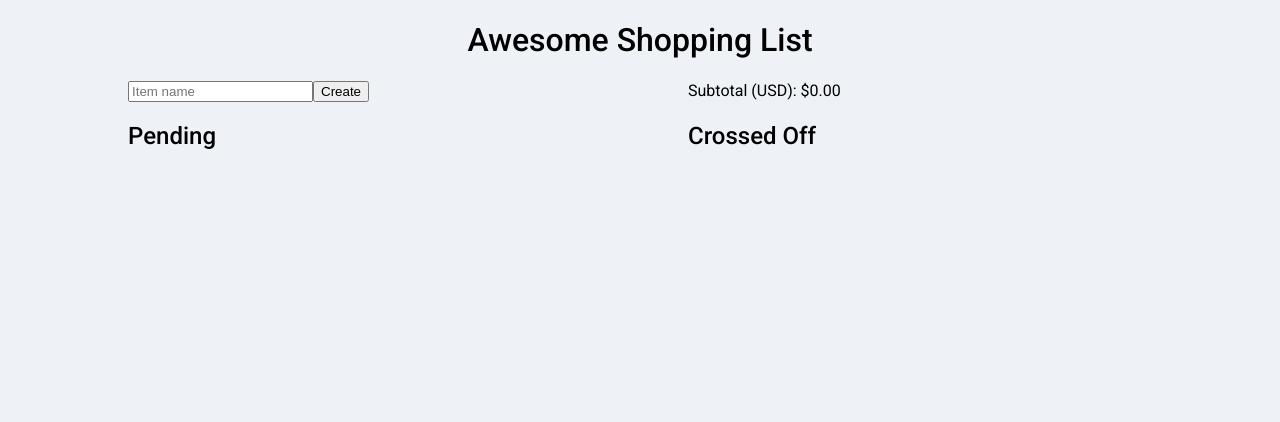
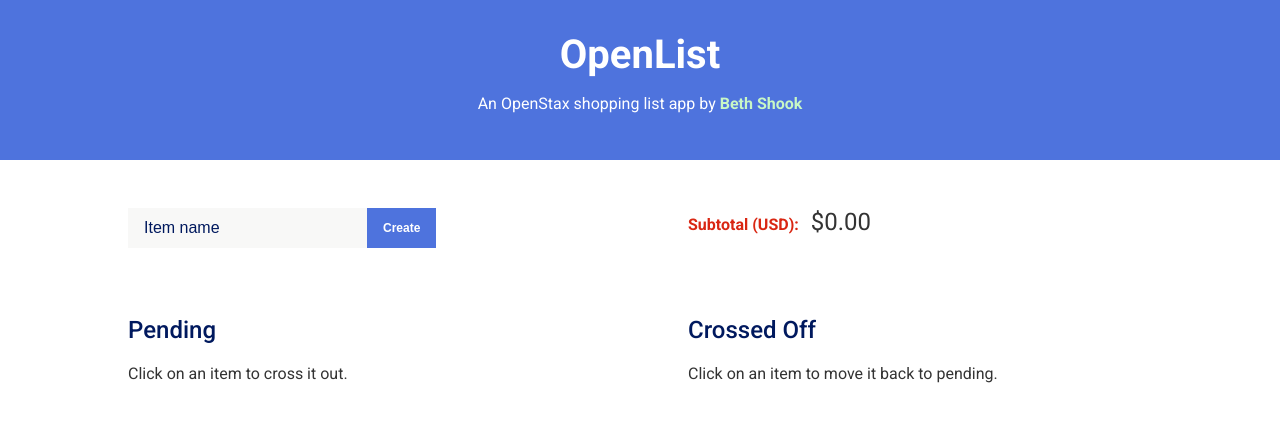
Before and after one commit to bethshook/awesome-shopping-list, a React (Create React App) app: page / in a window 1280 px wide. Shown: the top 422 px of the page. Built offline with nearby package versions, Linux system fonts and the light colour scheme; what styled-react-modal would draw is missing.

Commit message:
Add colors and style texts, inputs, and buttons

```diff
--- a/public/index.html
+++ b/public/index.html
@@ -25,7 +25,7 @@
       Learn how to configure a non-root public URL by running `npm run build`.
     -->
     <link rel="preconnect" href="https://fonts.gstatic.com">
-    <link href="https://fonts.googleapis.com/css2?family=Roboto:wght@400;500&display=swap" rel="stylesheet">
+    <link href="https://fonts.googleapis.com/css2?family=Roboto:wght@400;500;700&display=swap" rel="stylesheet">
     <title>Awesome Shopping List</title>
   </head>
   <body>
--- a/src/App.css
+++ b/src/App.css
@@ -1,8 +1,12 @@
 body {
   font-family: "Roboto", Arial, Helvetica, sans-serif;
-  background: #EEF2F7;
+  color: #333;
 }
 
-h1, h2, h3 {
+h1 {
+  font-weight: 700;
+}
+
+h2, h3 {
   font-weight: 500;
 }
--- a/src/App.js
+++ b/src/App.js
@@ -2,43 +2,128 @@
 import styled from "styled-components";
 import './App.css';
 import ListGroup from "./components/ListGroup";
+import breakpoints from "./utils/breakpoints";
 
-const BREAKPOINTS = {
-  SM: '480px',
-  MD: '768px',
-  LG: '1024px',
-};
+const Header = styled.header`
+  position: fixed;
+  top: 0;
+  width: 100%;
+  background: ${({theme}) => theme.colors.blue};
+  height: 10rem;
+  display: flex;
+  align-items: center;
+  justify-content: center;
+`;
+
+const Intro = styled.p`
+  text-align: center;
+  color: ${({theme}) => theme.colors.white};
+`;
 
 const Wrapper = styled.main`
-  padding: 0 2rem;
-  max-width: 80rem;
+  padding: 10rem 2rem 2rem;
+  max-width: 70rem;
   margin: 0 auto;
 
-  @media (min-width: ${BREAKPOINTS.LG}) {
+  @media (min-width: ${breakpoints.lg}) {
     width: 80%;
   }
 `;
 
 const FlexSection = styled.section`
-  @media (min-width: ${BREAKPOINTS.MD}) {
+  margin-top: 3rem;
+
+  @media (min-width: ${breakpoints.md}) {
     display: flex;
     justify-content: space-between;
-    margin: 0 -3rem;
+    margin: 3rem -3rem 0 -3rem;
   }
 `;
 
 const FlexItem = styled.div`
   flex: 1;
-  margin: 0 3rem;
+
+  @media (min-width: ${breakpoints.md}) {
+    margin: 0 3rem;
+  }
 `;
 
-const Input = styled.input``;
-const Button = styled.button``;
+const InputGroup = styled(FlexItem)`
+  width: 100%;
+  display: flex;
+
+  @media (min-width: ${breakpoints.sm}) {
+    width: auto;
+  }
+`;
+
+const SubtotalLabel = styled.span`
+  font-weight: 700;
+  color: ${({theme}) => theme.colors.orangered};
+  margin-right: .5rem;
+`;
+
+const Subtotal = styled.span`
+  font-size: 1.5rem;
+`;
+
+const Input = styled.input`
+  height: 2.5rem;
+  background: ${({theme}) => theme.colors.lightgray};
+  border: none;
+  padding: 0 1rem;
+  font-size: 1rem;
+  margin-bottom: 2rem;
+
+  &::placeholder {
+    color: ${({theme}) => theme.colors.darkblue};
+    font-size: 1rem;
+  }
+
+  @media (min-width: ${breakpoints.md}) {
+    margin-bottom: 0;
+  }
+`;
+
+const Button = styled.button`
+  height: 2.5rem;
+  border-radius: 0;
+  border: none;
+  padding: 0 1rem;
+  font-size: .75rem;
+  font-weight: 700;
+  background: ${({theme}) => theme.colors.blue};
+  color: ${({theme}) => theme.colors.white};
+  cursor: pointer;
+  transition: all .2s ease;
+
+  &:hover {
+    background: ${({theme}) => theme.colors.darkblue};
+  }
+`;
+
+const Link = styled.a`
+  color: ${({theme}) => theme.colors.lightgreen};
+  font-weight: 700;
+  text-decoration: none;
+  transition: all 0.1s ease;
+
+  &:hover {
+    color: ${({theme}) => theme.colors.white};
+  }
+`;
 
 const H1 = styled.h1`
   text-align: center;
+  margin-bottom: 1rem;
+  margin-top: 0;
+  font-size: 2.5rem;
+  color: ${({theme}) => theme.colors.white};
 `;
-const H2 = styled.h2``;
+
+const H2 = styled.h2`
+  color: ${({theme}) => theme.colors.darkblue}
+`;
 
 function App() {
   const [itemCount, setItemCount] = useState(0);
@@ -63,7 +148,9 @@
   useEffect(() => {
     // Update sorted visible items when visible items changes.
     const categoryObj = {};
-    categories.forEach((cat) => (categoryObj[cat] = []));
+    categories.forEach(cat => {
+      if (!categoryObj[cat]) categoryObj[cat] = [];
+    });
     visiblePendingItems.forEach((i) => categoryObj[i.category].push(i));
     setItemsByCategory(categoryObj);
   }, [visiblePendingItems]);
@@ -112,10 +199,18 @@
   };
 
   return (
+    <>
+    <Header>
+      <div>
+        <H1>OpenList</H1>
+        <Intro>
+          An OpenStax shopping list app by <Link href="https://github.com/bethshook" target="_blank">Beth Shook</Link>
+        </Intro>
+      </div>
+    </Header>
     <Wrapper>
-      <H1>Awesome Shopping List</H1>
       <FlexSection>
-        <FlexItem>
+        <InputGroup>
           <Input
             value={inputValue}
             aria-label="Item name"
@@ -126,13 +221,16 @@
             }}
           />
           <Button onClick={() => handleAdd()}>Create</Button>
+        </InputGroup>
+        <FlexItem>
+          <SubtotalLabel>Subtotal (USD):</SubtotalLabel> <Subtotal>${subtotal}.00</Subtotal>
         </FlexItem>
-        <FlexItem>Subtotal (USD): ${subtotal}.00</FlexItem>
       </FlexSection>
 
       <FlexSection>
         <FlexItem>
           <H2>Pending</H2>
+          <p>Click on an item to cross it out.</p>
           {categories.map((cat) =>
             itemsByCategory[cat] && itemsByCategory[cat].length ? (
               <ListGroup
@@ -150,6 +248,7 @@
         </FlexItem>
         <FlexItem>
           <H2>Crossed Off</H2>
+          <p>Click on an item to move it back to pending.</p>
           <ListGroup
             title=""
             items={removedItems}
@@ -161,6 +260,7 @@
         </FlexItem>
       </FlexSection>
     </Wrapper>
+    </>
   );
 }
 
--- a/src/components/ListGroup.js
+++ b/src/components/ListGroup.js
@@ -3,13 +3,17 @@
 import styled from "styled-components";
 import Modal from "styled-react-modal";
 import EditForm from "./EditForm";
+import breakpoints from "./../utils/breakpoints";
 
 const Wrapper = styled.div`
-  border: 1px solid lightgray;
-  border-radius: 4px;
-  box-shadow: 0px 0px 39px -9px rgba(0, 0, 0, 0.16);
+  box-shadow: 0 10px 6px -6px #777;
   padding: 1.5rem;
-  margin-bottom: 2rem;
+  margin-bottom: 4rem;
+  background: ${({theme}) => theme.colors.lightyellow};
+
+  @media (min-width: ${breakpoints.LG}) {
+    margin-bottom: 2rem;
+  }
 `;
 
 const H3 = styled.h3`
@@ -23,6 +27,7 @@
 const ListItem = styled.li`
   display: flex;
   justify-content: space-between;
+  margin: .5rem 0;
 `;
 
 const PlainButton = styled.button`
@@ -35,6 +40,7 @@
 
 const FlexGroup = styled.div`
     display: flex;
+    flex-grow: 1;
 `;
 
 const Item = styled(PlainButton)`
@@ -44,15 +50,35 @@
 const ItemWrapper = styled.div`
     margin: 0 2rem;
     display: flex;
+    flex-grow: 1;
     align-items: flex-end;
+    justify-content: space-between;
 `;
 
 const EditButton = styled(PlainButton)`
-  margin-left: 0.5rem;
+  margin-left: 0.75rem;
   font-size: .75rem;
+  font-weight: 700;
+  color: ${({theme}) => theme.colors.orangered};
+  border-bottom: 1px solid transparent;
+  transition: border 0.1s linear;
+  &:hover {
+      border-color: ${({theme}) => theme.colors.orangered};
+  }
 `;
 
-const StyledModal = styled(Modal)``;
+const Emphasized = styled.span`
+  font-weight: 500;
+`;
+
+const StyledModal = styled(Modal)`
+  width: 20rem;
+  height: 20rem;
+  display: flex;
+  align-items: center;
+  justify-content: center;
+  background-color: ${props => props.theme.colors.white};
+`;
 
 function ListGroup({ title, items, itemClickHandler, itemEditHandler }) {
   const [isOpen, setIsOpen] = useState(false);
@@ -79,7 +105,7 @@
           <React.Fragment key={item.id}>
             <ListItem>
               <FlexGroup>
-                {item.qty}
+                <Emphasized>{item.qty}</Emphasized>
                 <ItemWrapper>
                   <Item onClick={() => itemClickHandler(item)}>
                     {item.label}
@@ -98,7 +124,6 @@
                           item={item}
                           itemSaveHandler={(updatedItem) => {
                             itemEditHandler(updatedItem);
-                            toggleModal();
                           }}
                           closeHandler={() => toggleModal()}
                         />
--- a/src/index.js
+++ b/src/index.js
@@ -1,17 +1,21 @@
-import React from 'react';
-import ReactDOM from 'react-dom';
-import './index.css';
-import App from './App';
-import reportWebVitals from './reportWebVitals';
-import { ModalProvider } from 'styled-react-modal'
+import React from "react";
+import ReactDOM from "react-dom";
+import { ThemeProvider } from "styled-components";
+import theme from "./utils/theme";
+import "./index.css";
+import App from "./App";
+import reportWebVitals from "./reportWebVitals";
+import { ModalProvider } from "styled-react-modal";
 
 ReactDOM.render(
   <React.StrictMode>
-    <ModalProvider>
-      <App />
-    </ModalProvider>
+    <ThemeProvider theme={theme}>
+      <ModalProvider>
+        <App />
+      </ModalProvider>
+    </ThemeProvider>
   </React.StrictMode>,
-  document.getElementById('root')
+  document.getElementById("root")
 );
 
 // If you want to start measuring performance in your app, pass a function
--- /dev/null
+++ b/src/utils/breakpoints.js
@@ -0,0 +1,7 @@
+const breakpoints = {
+  sm: "480px",
+  md: "768px",
+  lg: "1024px",
+};
+
+export default breakpoints;
--- /dev/null
+++ b/src/utils/theme.js
@@ -0,0 +1,14 @@
+const theme = {
+    colors: {
+        lightgreen: "#c8f7c5",
+        lightgray: "#f8f8f7",
+        lightyellow: "#ffff99",
+        yellow: "#f1f227",
+        orangered: "#D92612",
+        blue: "#4E73DD",
+        darkblue: "#00195E",
+        white: "#ffffff",
+    },
+};
+
+export default theme;
```
